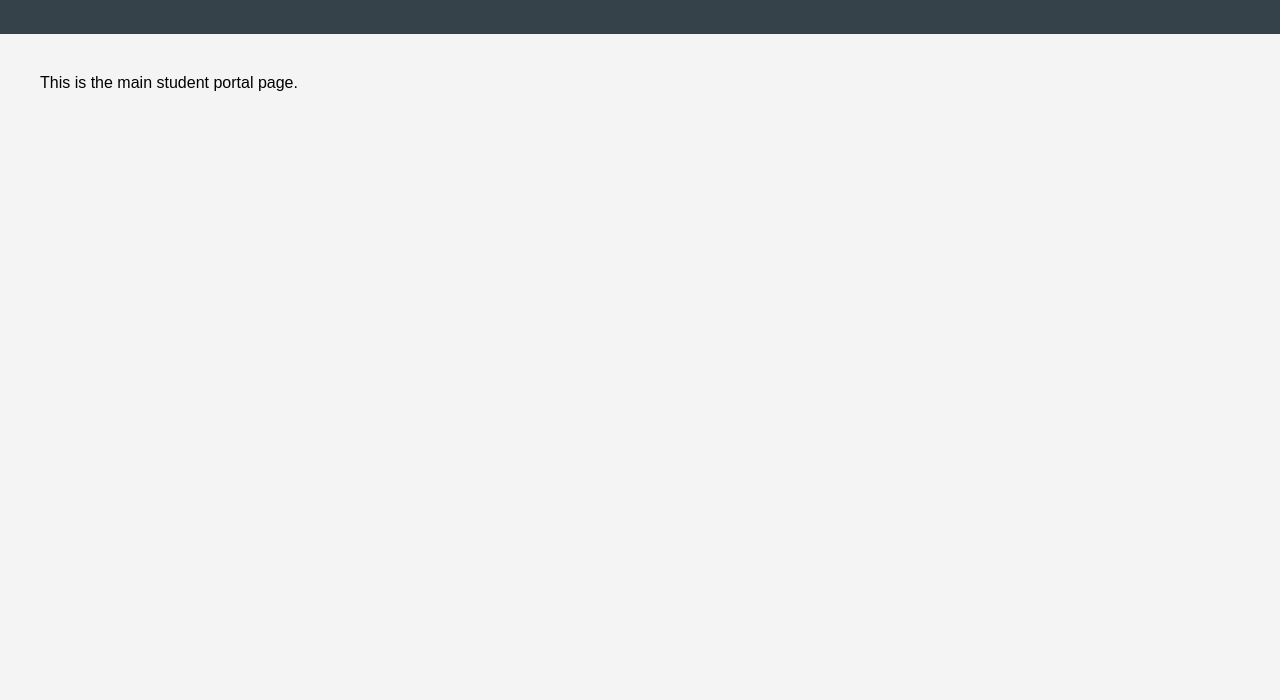
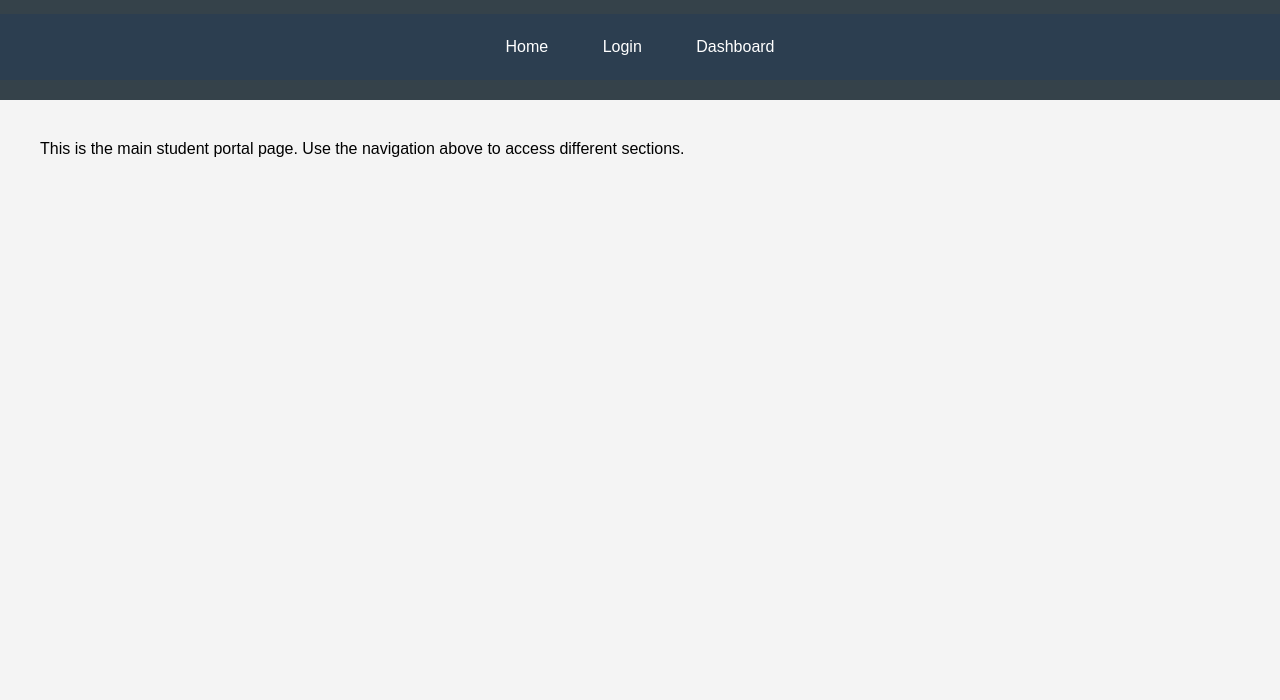
Before and after one commit to WeDontCode/axia-student-portal, a plain HTML site: page index.html in a window 1280 px wide. Shown: the part 100-800 px from the top of the page. Drawn offline with Linux system fonts and the light colour scheme.

Commit message:
Add navigation menu

```diff
--- a/index.html
+++ b/index.html
@@ -9,9 +9,14 @@
 <body>
     <header>
         <h1>Welcome to Student Portal</h1>
+        <nav class="main-nav">
+            <a href="index.html">Home</a>
+            <a href="login.html">Login</a>
+            <a href="dashboard.html">Dashboard</a>
+        </nav>
     </header>
     <main>
-        <p>This is the main student portal page.</p>
+        <p>This is the main student portal page. Use the navigation above to access different sections.</p>
     </main>
 </body>
 </html>
--- a/style.css
+++ b/style.css
@@ -98,3 +98,24 @@ button[type="submit"]:hover {
 .card button:hover {
     background-color: #2980b9;
 }
+
+/* Navigation Styles */
+.main-nav {
+    background-color: #2c3e50;
+    padding: 10px 0;
+    text-align: center;
+    margin-top: 10px;
+}
+
+.main-nav a {
+    color: white;
+    text-decoration: none;
+    padding: 10px 20px;
+    margin: 0 5px;
+    border-radius: 3px;
+    display: inline-block;
+}
+
+.main-nav a:hover {
+    background-color: #34495e;
+}
```
